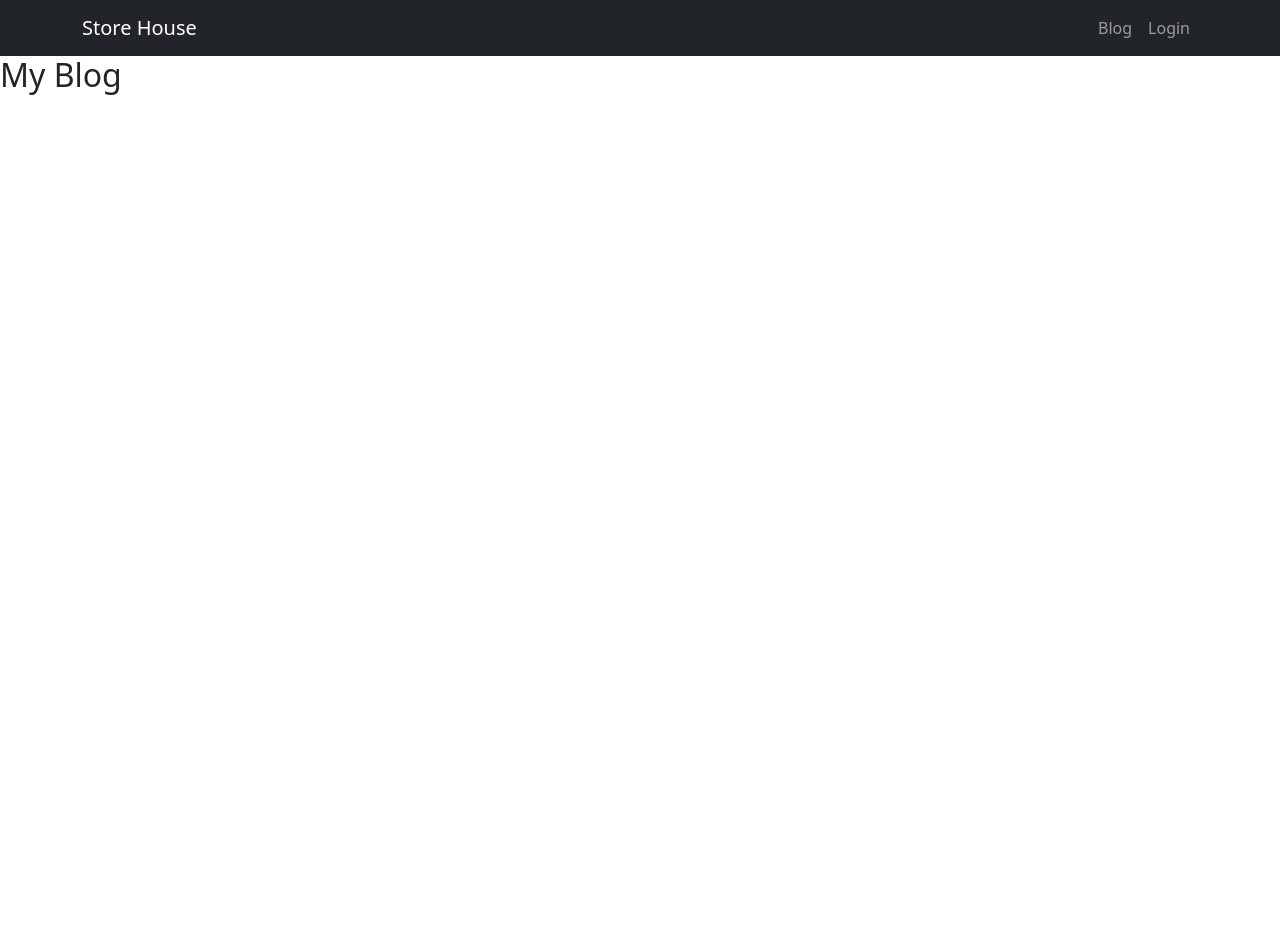
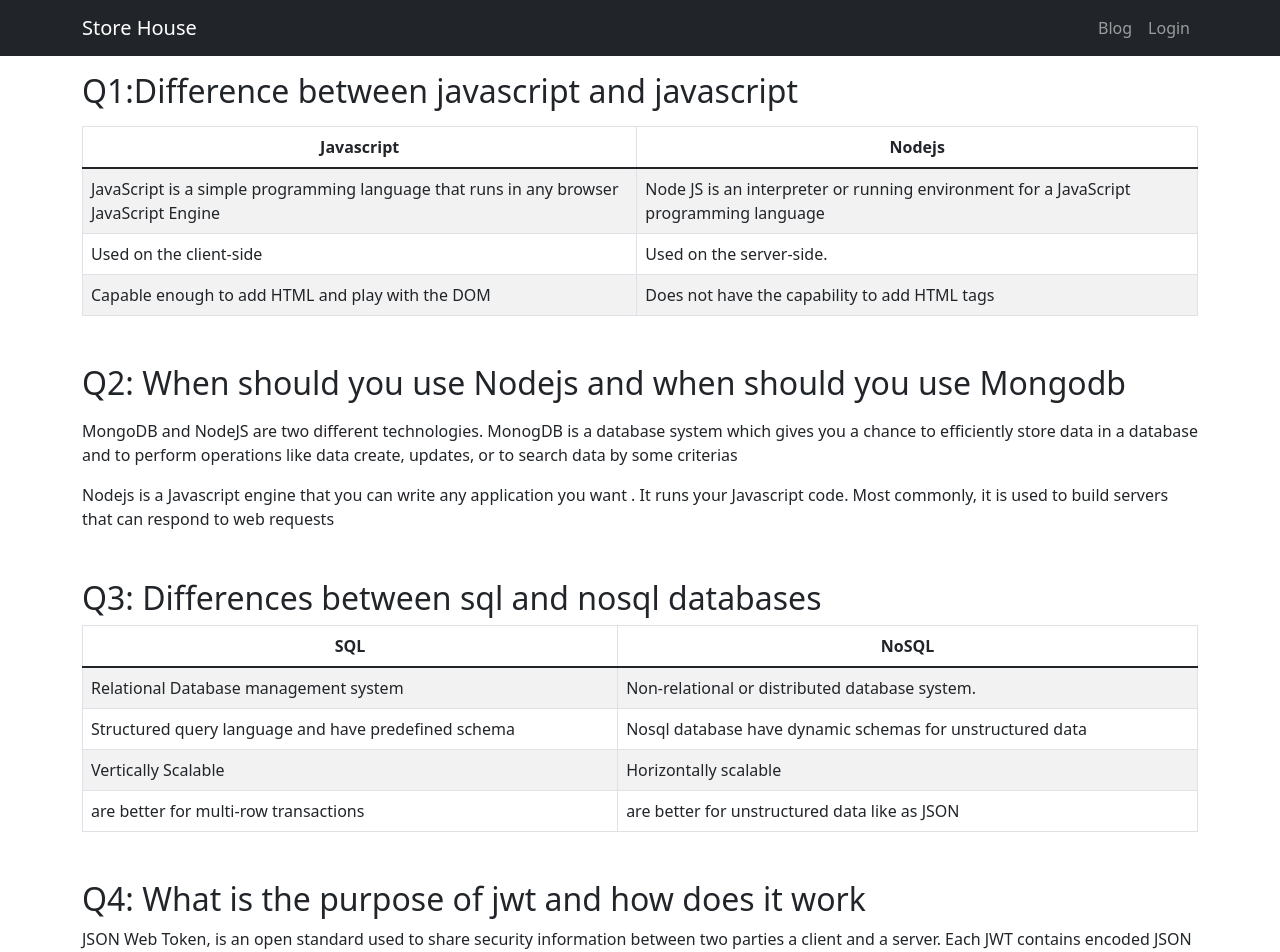
Before and after one commit to 52atiq/store-house-client, a React (Create React App) app: page /blog in a window 1280 px wide. Shown: the top 952 px of the page. Before the commit the page ends 800 px from the top, so only its background shows below. Built offline with nearby package versions, Linux system fonts and the light colour scheme; no server answers.

Commit message:
blog added

```diff
--- a/src/Components/Blog/Blog.js
+++ b/src/Components/Blog/Blog.js
@@ -1,9 +1,95 @@
 import React from 'react';
+import { Table } from 'react-bootstrap';
 
 const Blog = () => {
     return (
         <div>
-            <h2>My Blog </h2>
+             <div className='container'>
+                 <h2 className='mt-3 mb-3'>Q1:Difference between javascript and javascript </h2>
+                 <Table striped bordered hover>
+  <thead>
+    <tr>
+      {/* <th>#</th> */}
+      <th className='text-center'>Javascript</th>
+      <th className='text-center'>Nodejs</th>
+
+    </tr>
+  </thead>
+  <tbody>
+    <tr>
+
+      <td>JavaScript is a simple programming language that runs in any browser JavaScript Engine </td>
+      <td>Node JS is an interpreter or running environment for a JavaScript programming language</td>
+
+    </tr>
+    <tr>
+
+      <td> Used on the client-side</td>
+      <td>Used on the server-side.</td>
+
+    </tr>
+    <tr>
+
+      <td> Capable enough to add HTML and play with the DOM</td>
+      <td>Does not have the capability to add HTML tags</td>
+
+    </tr>
+
+  </tbody>
+</Table>
+             </div>
+             <div className='container mt-5 mb-4'>
+                 <h2>Q2: When should you use Nodejs and when should you use Mongodb</h2>
+                 <p className='mt-3'>MongoDB and NodeJS are two different technologies. MonogDB is a database system which gives you a chance to efficiently store data in a database and to perform operations like data create, updates, or to search data by some criterias</p>
+                 <p>
+
+                Nodejs is a Javascript  engine that you can write any application you want . It runs your Javascript code. Most commonly, it is used to build servers that can respond to web requests</p>
+             </div>
+             <div className='container mt-5'>
+                 <h2>Q3: Differences between sql and nosql databases</h2>
+                 <Table striped bordered hover>
+  <thead>
+    <tr>
+      {/* <th>#</th> */}
+      <th className='text-center'>SQL</th>
+      <th className='text-center'>NoSQL</th>
+
+    </tr>
+  </thead>
+  <tbody>
+    <tr>
+
+      <td> Relational Database management system</td>
+      <td>Non-relational or distributed database system.</td>
+
+    </tr>
+    <tr>
+
+      <td>Structured query language and have predefined schema</td>
+      <td> Nosql database have dynamic schemas for unstructured data</td>
+
+    </tr>
+    <tr>
+
+      <td> Vertically Scalable</td>
+      <td>Horizontally scalable</td>
+
+    </tr>
+    <tr>
+
+      <td> are better for multi-row transactions
+</td>
+      <td>are better for unstructured data like as JSON </td>
+
+    </tr>
+
+  </tbody>
+</Table>
+             </div>
+             <div className='container mt-5'>
+                 <h2>Q4: What is the purpose of jwt and how does it work</h2>
+                 <p>JSON Web Token, is an open standard used to share security information between two parties a client and a server. Each JWT contains encoded JSON objects, including a set of claims. JWTs are signed using a cryptographic algorithm to ensure that the claims cannot be altered after the token is issued</p>
+             </div>
         </div>
     );
 };
```
